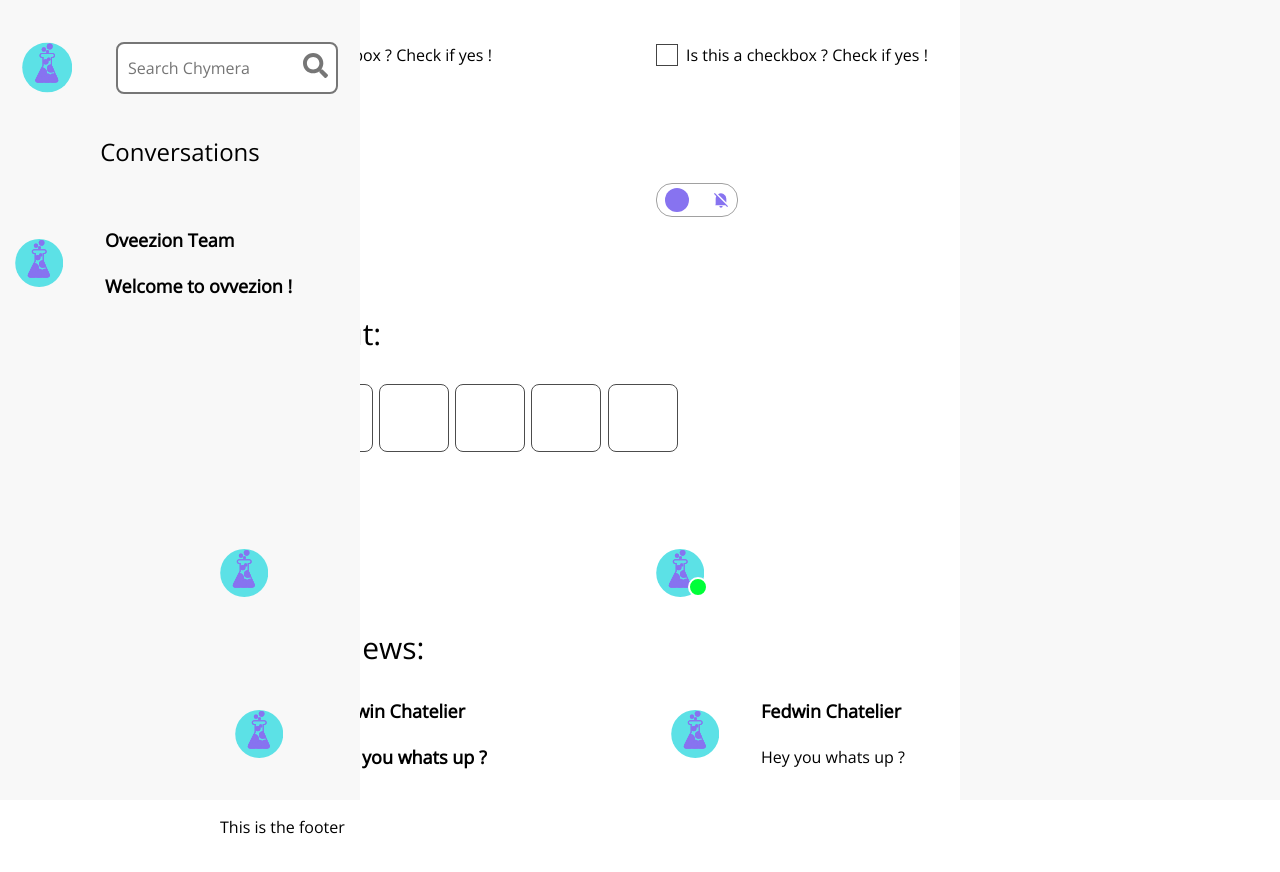
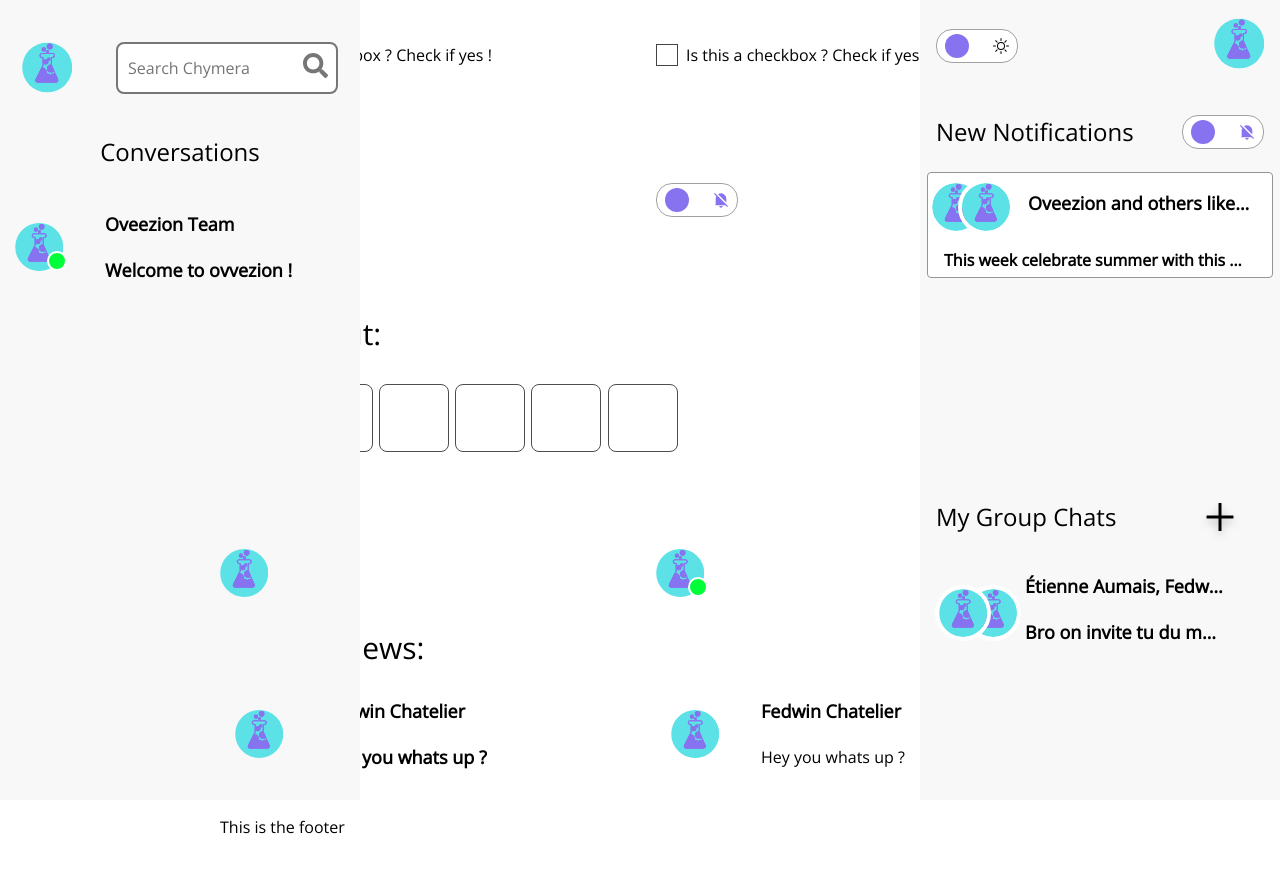
Before and after one commit to fechad/social-media-app, a React (Create React App) app in the folder client/: page /components in a window 1280 px wide. Shown: the top 872 px of the page. Before the commit the page ends 838 px from the top, so only its background shows below. Built offline with nearby package versions, Linux system fonts and the light colour scheme; no server answers.

Commit message:
Pretty much done with view for left and right side panes

```diff
--- a/client/src/components/Button.tsx
+++ b/client/src/components/Button.tsx
@@ -19,7 +19,7 @@ const Button = ({color, icon, text, textType, state, url, fct} : buttonProps) =>
     <a style={{textDecoration: "none"}} href={url}>
       <div style={ state === 'disabled' ? {backgroundColor: '#D9D9D9'} : {backgroundColor:
         color}} className='ButtonComponent' onClick = {()=>{fct()}}>
-        <Text color={state === 'disabled' ? 'darkgrey' : 'white'} type={textType} content={text}/>
+        {text ? <Text color={state === 'disabled' ? 'darkgrey' : 'white'} type={textType} content={text}/> : ''}
         {icon ? icon : ''}
       </div>
     </a>
--- a/client/src/components/LeftSidePane.tsx
+++ b/client/src/components/LeftSidePane.tsx
@@ -9,7 +9,7 @@ function LeftSidePane() {
     //TOTO: Faire une table conversations dans la DB
 
     const [conversations, setConversations] = useState([{
-        chatId: '1',
+        id: '1',
         photos: ['logo.svg'],
         names: ['Oveezion Team'],
         latest: 'Welcome to ovvezion !',
@@ -31,7 +31,7 @@ function LeftSidePane() {
                 return(
 
                      <div className='ConversationContainer'>
-                        <ChatPreview  chatId={conversation.chatId} photos={conversation.photos} names={conversation.names} latest={conversation.latest} read={conversation.read} />
+                        <ChatPreview  chatId={conversation.id} photos={conversation.photos} names={conversation.names} latest={conversation.latest} read={conversation.read} online={conversation.online}/>
                     </div>
                 )
             })}
--- /dev/null
+++ b/client/src/components/NotificationCard.tsx
@@ -0,0 +1,37 @@
+import React from 'react'
+import Avatar from './Avatar'
+import Text from './Text'
+import '../styles/NotificationCard.scss'
+
+
+//TODO: Faire table pour notifications
+interface NotificationCardProps {
+    notificationId?: string,
+    photos: string[],
+    title: string,
+    message: string,
+    read: boolean
+}
+
+function NotificationCard({notificationId, photos, title, message, read} : NotificationCardProps) {
+  return (
+    <div className='NotificationCardContainer'>
+        <div className='NotificationHeader'>
+            <div className='AccountAvatars'>
+                <Avatar photo={photos[0]} online={false} inGroup={photos.length > 1 ? true : false} />
+                {
+                    photos[1] ? <Avatar photo={photos[1]} online={false}  inGroup={true} /> : ''
+                }
+            </div>
+            <div className='TitleContainer'>
+                <Text type={'H3'} bold={true} content={title}/>
+            </div>
+        </div>
+        <div className='Message'>
+            <Text type={'body'} bold={!read} content={message}/>
+        </div>
+    </div>
+  )
+}
+
+export default NotificationCard
--- a/client/src/components/RightSidePane.tsx
+++ b/client/src/components/RightSidePane.tsx
@@ -1,11 +1,70 @@
-import React from 'react'
+import React, { useState } from 'react'
+import { AiOutlinePlus } from 'react-icons/ai'
 import '../styles/RightSidePane.scss'
-
+import Button from './Button'
+import ChatPreview from './ChatPreview'
+import NotificationCard from './NotificationCard'
+import Switch from './Switch'
+import Text from './Text'
 
 function RightSidePane() {
+
+    const [groupConvos, setGroupConvos] = useState([{
+        id: '1',
+        photos: ['logo.svg', 'logo.svg'],
+        names: ['Étienne Aumais', 'Fedwin Chatelier'],
+        latest: 'Bro on invite tu du monde à la ronde?',
+        read: false,
+    }])
+
+    const [newNotifications, setNewNotifications] = useState([{
+        id: '1',
+        photos: ['logo.svg', 'logo.svg'],
+        title: 'Oveezion and others liked this post',
+        message: 'This week celebrate summer with this brand new summer event.',
+        read: false
+    }])
+
   return (
     <section className='RightSidePaneContainer'>
+        <div className='HeaderArea'>
+            <Switch resp='theme'/>
+            <div className='ProfileAvatar'>
+                <img src='logo.svg' alt="" height="87"width="50"></img>
+            </div>
+        </div>
+        <div className='NotificationArea'>
+            <div className='Header'>
+                <Text type='H2' content='New Notifications'/>
+                <Switch resp='notifications'/>
+            </div>
+            <div className='RecentNotifications'>
+                {newNotifications.map((notification)=>{
+                    return(
 
+                        <div className='NotificationContainer'>
+                            <NotificationCard notificationId={notification.id} photos={notification.photos} title={notification.title} message={notification.message} read={notification.read} />
+                         </div>
+                    )
+                })}
+            </div>
+        </div>
+        <div className='GroupChatArea'>
+            <div className='Header'>
+                <Text type='H2' content='My Group Chats'/>
+                <Button text=''  icon={<AiOutlinePlus size={'2x'}/>} color=' '/>
+            </div>
+            <div className='RecentGroupConvos'>
+                {groupConvos.map((conversation)=>{
+                    return(
+
+                        <div className='GroupChatContainer'>
+                            <ChatPreview  chatId={conversation.id} photos={conversation.photos} names={conversation.names} latest={conversation.latest} read={conversation.read} groupChat={true}/>
+                        </div>
+                    )
+                })}
+            </div>
+        </div>
     </section>
   )
 }
--- a/client/src/styles/Button.css
+++ b/client/src/styles/Button.css
@@ -14,7 +14,7 @@
 
 .ButtonComponent:hover{
     cursor: pointer;
-    background: linear-gradient(0deg, rgba(255, 255, 255, 0.2), rgba(255, 255, 255, 0.2)), #8773F0;
+    background: linear-gradient(0deg, rgba(255, 255, 255, 0.2), rgba(255, 255, 255, 0.2));
 }
 
 .ButtonComponent:active{
--- a/client/src/styles/LeftSidePane.scss
+++ b/client/src/styles/LeftSidePane.scss
@@ -25,7 +25,7 @@
     }
 
     .ConversationsArea{
-        margin-top: 32px;
+        margin-top: 16px;
 
         .ConversationContainer{
             &:hover{
--- /dev/null
+++ b/client/src/styles/NotificationCard.scss
@@ -0,0 +1,50 @@
+.NotificationCardContainer{
+    display: flex;
+    flex-direction: column;
+    align-items: flex-start;
+    width: 344px;
+    height: 104px;
+    background: #FFFFFF;
+    border: 1px solid #949494;
+    border-radius: 4px;
+
+    .NotificationHeader{
+        display: flex;
+        flex-direction: row;
+        align-items: center;
+        width: 100%;
+
+        .AccountAvatars{
+            display: flex;
+            flex-direction: row;
+            width: 60px;
+        }
+
+        .TitleContainer{
+            margin-left: 40px;
+            text-align: right;
+            width: 224px;
+
+            .H3{
+                white-space: nowrap;
+                overflow: hidden;
+                text-overflow: ellipsis;
+            }
+        }
+    }
+
+    .Message{
+        width: 304px;
+        margin-left: 16px;
+        .body{
+            white-space: nowrap;
+            overflow: hidden;
+            text-overflow: ellipsis;
+        }
+    }
+
+    &:hover{
+        cursor: pointer;
+        background-color: #EBEBEB;
+    }
+}
--- a/client/src/styles/RightSidePane.scss
+++ b/client/src/styles/RightSidePane.scss
@@ -1,8 +1,75 @@
 .RightSidePaneContainer{
-    width: 320px;
+    width: 360px;
     height: 100vh;
     position: absolute;
     top: 0px;
     right: 0px;
     background-color: #F8F8F8;
+
+    .HeaderArea{
+        display: flex;
+        flex-direction: row;
+        justify-content: space-between;
+        width: 100%;
+
+        .SwitchContainer{
+            margin-left: 16px;
+        }
+
+        .ProfileAvatar{
+            margin-right: 16px;
+
+            &:hover{
+                cursor: pointer;
+            }
+        }
+    }
+
+    .NotificationArea,
+    .GroupChatArea{
+        display: flex;
+        flex-direction: column;
+        width: 100%;
+
+        .Header{
+            display: flex;
+            flex-direction: row;
+            justify-content: space-between;
+            align-items: center;
+            width: 100%;
+
+            .SwitchContainer{
+                margin-right: 16px;
+            }
+
+            .H2{
+                margin-left: 16px;
+            }
+        }
+
+        .RecentNotifications{
+            display: flex;
+            flex-direction: column;
+            justify-content: flex-start;
+            align-items: center;
+            width: 100%;
+            height: 304px;
+        }
+
+        .RecentGroupConvos{
+            display: flex;
+            flex-direction: column;
+            justify-content: flex-start;
+            width: 100%;
+            height: 340px;
+            margin-top: 16px;
+
+            .GroupChatContainer{
+                &:hover{
+                    cursor: pointer;
+                    background-color: #EBEBEB;
+                }
+            }
+        }
+    }
 }
```
Also changed, not shown: client/src/styles/Theme/DarkTheme.scss (added).
